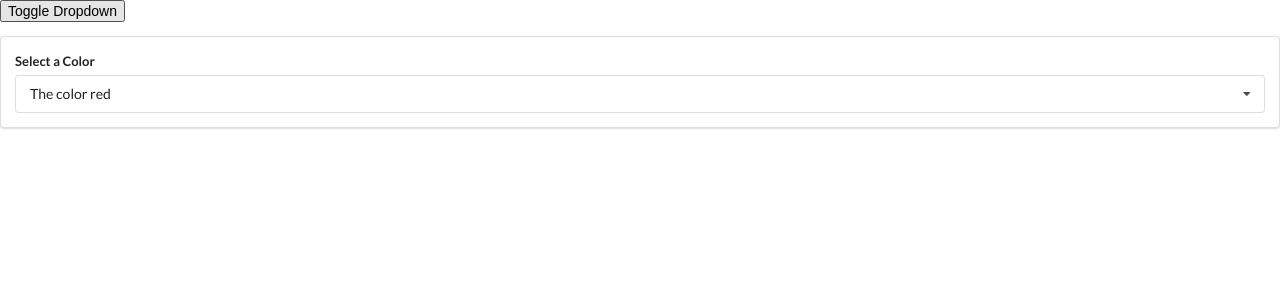
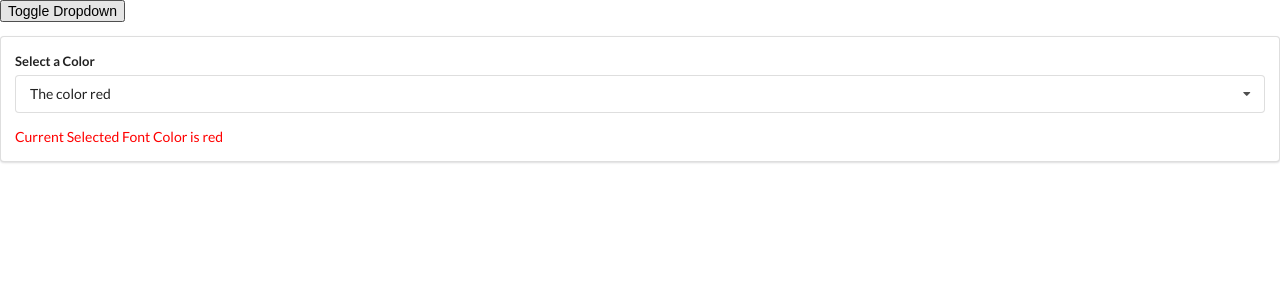
Before and after one commit to DibyaRB/widgetApp, a React (Create React App) app: page / in a window 1280 px wide. Shown: the top 300 px of the page. Built offline with nearby package versions, Linux system fonts and the light colour scheme.

Commit message:
Enabling color change on dropdown selection

```diff
--- a/src/components/Dropdown.js
+++ b/src/components/Dropdown.js
@@ -52,6 +52,9 @@ const Dropdown= ({options, selected, onSelectedChange}) =>{
                 </div>
               </div>
           </div>
+          <font color={`${selected.value}`}>
+        Current Selected Font Color is {`${selected.value}`}
+        </font>
         </div>
     );
 };
```
